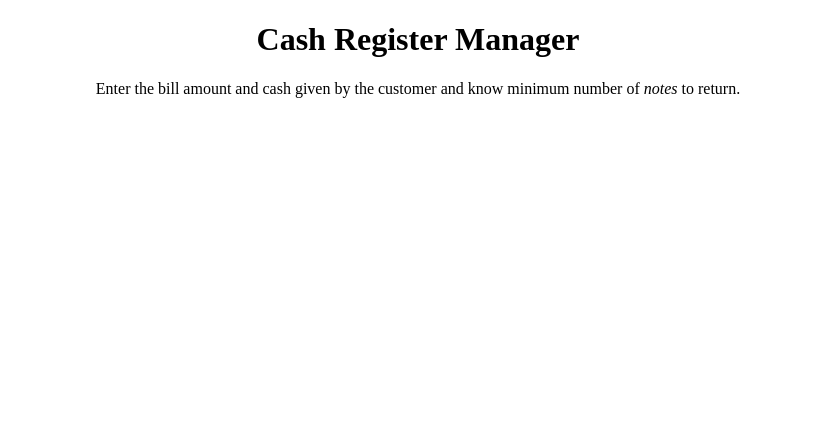
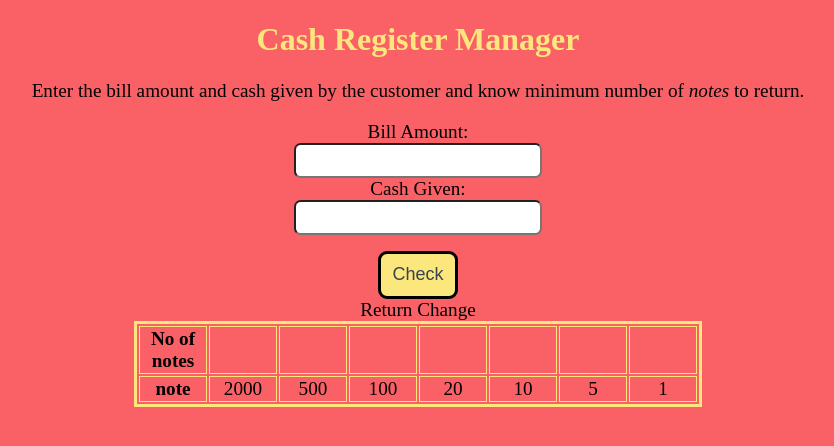
Before and after one commit to babbu47/register-app, a plain HTML site: page index.html in a window 1280 px wide. Shown: the whole page, without its empty margins (222-1056 px from the left). Drawn offline with Linux system fonts and the light colour scheme; a web font is replaced by a local one.

Commit message:
style:styling done

```diff
--- a/index.html
+++ b/index.html
@@ -9,16 +9,45 @@
 <link href="style.css" rel="stylesheet">
 <body>
 <div class="container">
-<h1>
-   Cash Register Manager
+<h1 style="color: #FCE77D">
+    Cash Register Manager
 </h1>
-<p>
-    Enter the bill amount and cash given by the customer and know minimum number of <em>
+<p style="font-size: larger;">Enter the bill amount and cash given by the customer and know minimum number of <em>
         notes
     </em> to return.
 </p>
-
-
+<label for="bill-amount" style="font-size: larger;" >Bill Amount:</label>
+<div>
+<input id="bill-amount">
+</div>
+<label for="cash-given"style="font-size:larger">Cash Given:<label>
+<div>
+<input id="cash-given">
+</div>
+<button id="buto">Check</button>
+<table>
+<caption>Return Change</caption>
+<tr>
+    <th>No of notes</th>
+    <td></td>
+    <td></td>
+    <td></td>
+    <td></td>
+    <td></td>
+    <td></td>
+    <td></td>
+</tr>
+<tr>
+<th>note</th>
+<td>2000</td>
+<td>500</td>
+<td>100</td>
+<td>20</td>
+<td>10</td>
+<td>5</td>
+<td>1</td>
+</tr>
+</table>
 
 
 
@@ -37,15 +66,7 @@
 
 
 </div>
-
-
-
-
-
-
-
-
-
+<script src="app.js"></script>
     </body>
     </html>
 
--- a/style.css
+++ b/style.css
@@ -1,8 +1,41 @@
 @import url('https://fonts.googleapis.com/css2?family=Alkalami&display=swap');
-.body{
+body{
     font-family: 'Alkalami', serif;
+    background-color:#F96167 ;
 }
 .container
 {
-    text-align: center;
+
+    text-align:center;
 }
+#bill-amount{
+    height:1.8rem;
+    width:15rem;
+    border-radius: 0.5em;
+}
+#cash-given{
+
+    height:1.8rem;
+    width:15rem;
+    border-radius: 0.5em;
+}
+#buto{
+    margin-top:1rem;
+    background-color: #FCE77D;
+    color: #36454F;
+    height:3rem;
+    width:5rem;
+   border-radius:0.5em;
+   border:solid black;
+   font-size:large;
+   cursor: pointer;
+}
+table{
+    border: solid #FCE77D;
+    margin:0 auto;
+}
+
+td,th{
+    border:1px solid #FCE77D;
+    width:4rem;
+}
```
